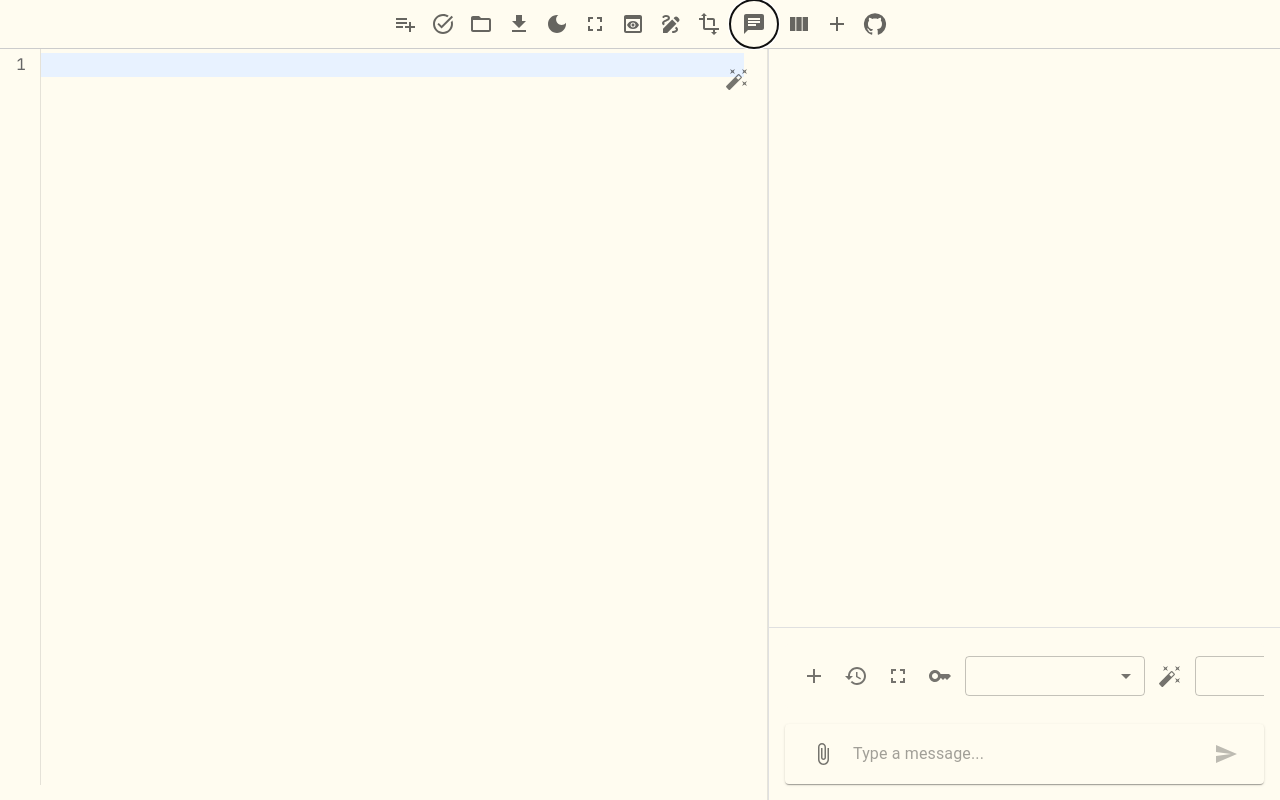
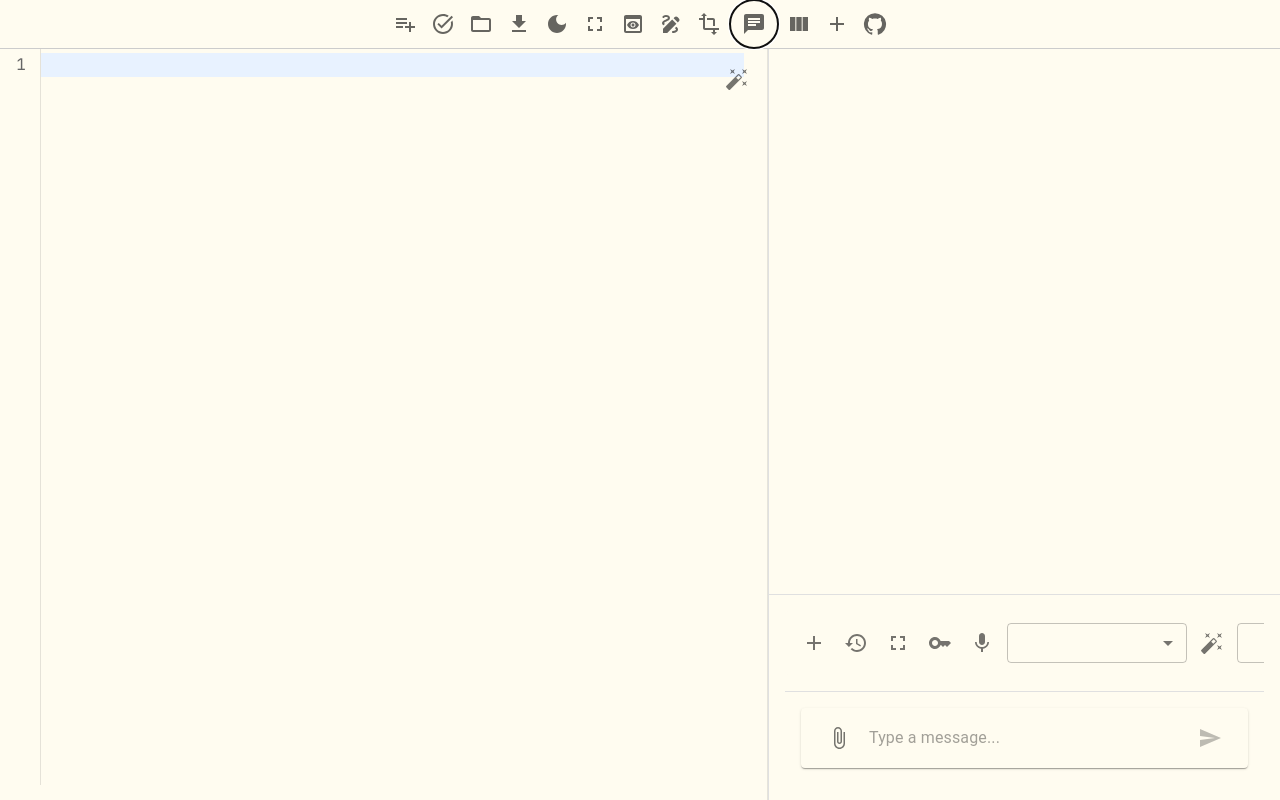
Before and after one commit to tchowdary/notepad-web, a React (Vite) app: page / in a window 1280 px wide. Both pictures are taken after a click on the button 754 px from the left and 24 px from the top of the page. Built offline with nearby package versions, Linux system fonts and the light colour scheme.

Commit message:
Voice Recorder with Whisper.

```diff
--- a/package.json
+++ b/package.json
@@ -43,6 +43,7 @@
     "github-markdown-css": "^5.8.1",
     "marked": "^15.0.3",
     "mermaid": "^11.4.1",
+    "openai": "^4.78.1",
     "pkijs": "^3.2.4",
     "prismjs": "^1.29.0",
     "react": "^18.3.1",
@@ -51,6 +52,7 @@
     "react-markdown": "^9.0.1",
     "react-markdown-renderer": "^1.4.0",
     "react-syntax-highlighter": "^15.6.1",
+    "recordrtc": "^5.6.2",
     "remark-gfm": "^4.0.0"
   },
   "devDependencies": {
--- a/src/components/ChatBox.jsx
+++ b/src/components/ChatBox.jsx
@@ -62,6 +62,8 @@ import {
 import { chatStorage } from '../services/chatStorageService';
 import { customInstructionsStorage } from '../services/customInstructionsService';
 import ApiKeyInput from './ApiKeyInput';
+import VoiceRecorder from './VoiceRecorder';
+import { processTranscription } from '../services/llmService';
 
 const ChatBox = ({ onFullscreenChange, initialFullscreen }) => {
   const [sessions, setSessions] = useState([]);
@@ -670,6 +672,23 @@ const ChatBox = ({ onFullscreenChange, initialFullscreen }) => {
               <IconButton size="small" onClick={() => setApiKeyDialogOpen(true)}>
                 <KeyIcon />
               </IconButton>
+              <VoiceRecorder onTranscriptionComplete={async (transcript) => {
+                try {
+                  const response = await processTranscription(transcript);
+                  const newMessage = {
+                    role: 'assistant',
+                    content: response,
+                    timestamp: new Date().toISOString(),
+                  };
+                  setMessages(prev => [...prev,
+                    { role: 'user', content: transcript, timestamp: new Date().toISOString() },
+                    newMessage
+                  ]);
+                } catch (error) {
+                  console.error('Error processing voice input:', error);
+                  setError('Failed to process voice input');
+                }
+              }} />
             </Box>
             <Select
               value={selectedProvider}
@@ -748,6 +767,7 @@ const ChatBox = ({ onFullscreenChange, initialFullscreen }) => {
           </Box>
         </Box>
 
+        <Box sx={{ p: 2, borderTop: 1, borderColor: 'divider' }}>
           <Paper
             component="form"
             sx={{
@@ -813,6 +833,7 @@ const ChatBox = ({ onFullscreenChange, initialFullscreen }) => {
               {isLoading ? <CircularProgress size={24} /> : <SendIcon />}
             </IconButton>
           </Paper>
+        </Box>
       </Box>
     </Box>
   );
--- /dev/null
+++ b/src/components/VoiceRecorder.jsx
@@ -0,0 +1,108 @@
+import React, { useState, useRef } from 'react';
+import { IconButton, CircularProgress, Tooltip } from '@mui/material';
+import MicIcon from '@mui/icons-material/Mic';
+import StopIcon from '@mui/icons-material/Stop';
+import RecordRTC from 'recordrtc';
+
+const VoiceRecorder = ({ onTranscriptionComplete }) => {
+  const [isRecording, setIsRecording] = useState(false);
+  const [isProcessing, setIsProcessing] = useState(false);
+  const [error, setError] = useState(null);
+  const recorder = useRef(null);
+
+  const startRecording = async () => {
+    try {
+      setError(null);
+      const stream = await navigator.mediaDevices.getUserMedia({ audio: true });
+
+      recorder.current = new RecordRTC(stream, {
+        type: 'audio',
+        mimeType: 'audio/webm',
+        recorderType: RecordRTC.StereoAudioRecorder,
+        numberOfAudioChannels: 1,
+        desiredSampRate: 16000,
+      });
+
+      recorder.current.startRecording();
+      setIsRecording(true);
+    } catch (err) {
+      console.error('Recording error:', err);
+      setError(err.message || 'Error accessing microphone. Please make sure you have granted microphone permissions.');
+    }
+  };
+
+  const stopRecording = () => {
+    if (recorder.current) {
+      setIsProcessing(true);
+      recorder.current.stopRecording(async () => {
+        try {
+          const blob = await recorder.current.getBlob();
+          await transcribeAudio(blob);
+          recorder.current.destroy();
+          recorder.current = null;
+        } catch (err) {
+          console.error('Transcription error:', err);
+          setError(err.message || 'Error transcribing audio');
+        } finally {
+          setIsProcessing(false);
+        }
+      });
+      setIsRecording(false);
+    }
+  };
+
+  const transcribeAudio = async (audioBlob) => {
+    try {
+      const formData = new FormData();
+      formData.append('file', audioBlob, 'recording.webm');
+      formData.append('model', 'whisper-1');
+
+      const apiKey = localStorage.getItem('openai_api_key');
+      if (!apiKey) {
+        throw new Error('OpenAI API key not found. Please set your API key in settings.');
+      }
+
+      const response = await fetch('https://api.openai.com/v1/audio/transcriptions', {
+        method: 'POST',
+        headers: {
+          'Authorization': `Bearer ${apiKey}`,
+        },
+        body: formData,
+      });
+
+      if (!response.ok) {
+        const error = await response.json();
+        throw new Error(error.error?.message || 'Transcription failed');
+      }
+
+      const data = await response.json();
+      onTranscriptionComplete(data.text);
+    } catch (err) {
+      console.error('Transcription error:', err);
+      throw new Error('Failed to transcribe audio: ' + err.message);
+    }
+  };
+
+  return (
+    <Tooltip title={error || (isProcessing ? 'Processing...' : isRecording ? 'Stop Recording' : 'Start Recording')}>
+      <span>
+        <IconButton
+          color={isRecording ? "error" : "default"}
+          onClick={isRecording ? stopRecording : startRecording}
+          disabled={isProcessing}
+          size="small"
+        >
+          {isProcessing ? (
+            <CircularProgress size={24} />
+          ) : isRecording ? (
+            <StopIcon />
+          ) : (
+            <MicIcon />
+          )}
+        </IconButton>
+      </span>
+    </Tooltip>
+  );
+};
+
+export default VoiceRecorder;
--- /dev/null
+++ b/src/services/llmService.js
@@ -0,0 +1,38 @@
+import OpenAI from 'openai';
+
+const getOpenAIClient = () => {
+  const apiKey = localStorage.getItem('openai_api_key');
+  if (!apiKey) {
+    throw new Error('OpenAI API key not found. Please set your API key in settings.');
+  }
+  return new OpenAI({
+    apiKey,
+    dangerouslyAllowBrowser: true
+  });
+};
+
+export const processTranscription = async (transcription) => {
+  try {
+    const openai = getOpenAIClient();
+    const selectedModel = localStorage.getItem('openai_model') || 'gpt-4o';
+
+    const completion = await openai.chat.completions.create({
+      messages: [
+        {
+          role: "system",
+          content: "You are a helpful assistant that processes transcribed text and provides meaningful responses."
+        },
+        {
+          role: "user",
+          content: transcription
+        }
+      ],
+      model: selectedModel,
+    });
+
+    return completion.choices[0].message.content;
+  } catch (error) {
+    console.error('Error processing transcription:', error);
+    throw error;
+  }
+};
```
Also changed, not shown: 1 other file (tests, documents, lock files or other folders). Lines whose indentation alone changed are shown as unchanged.
